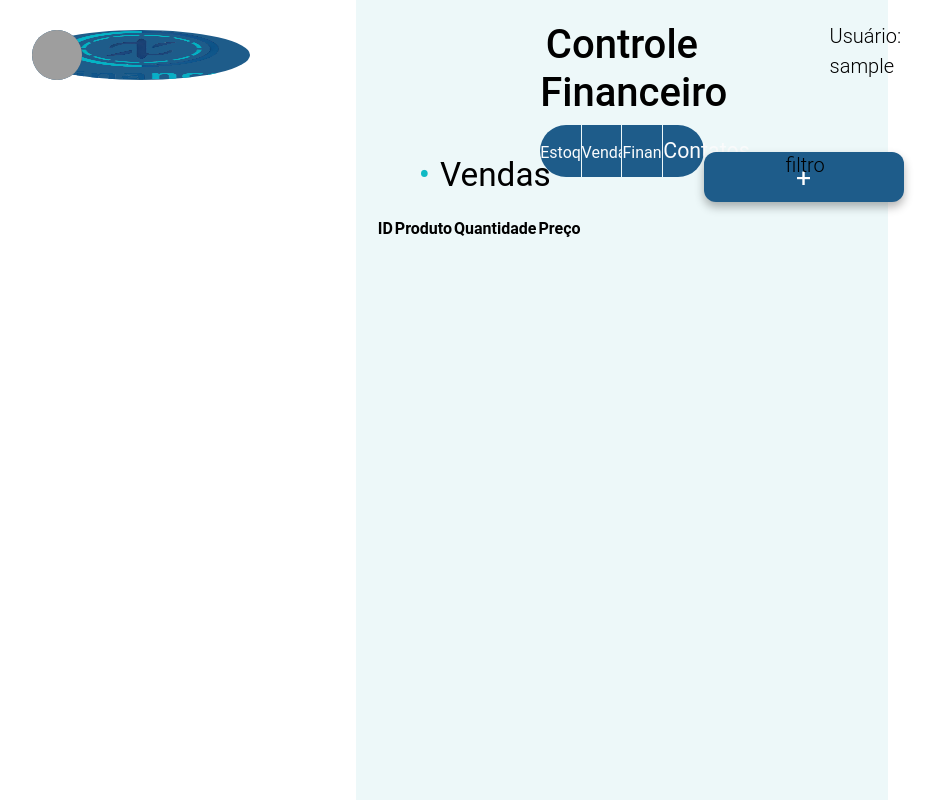
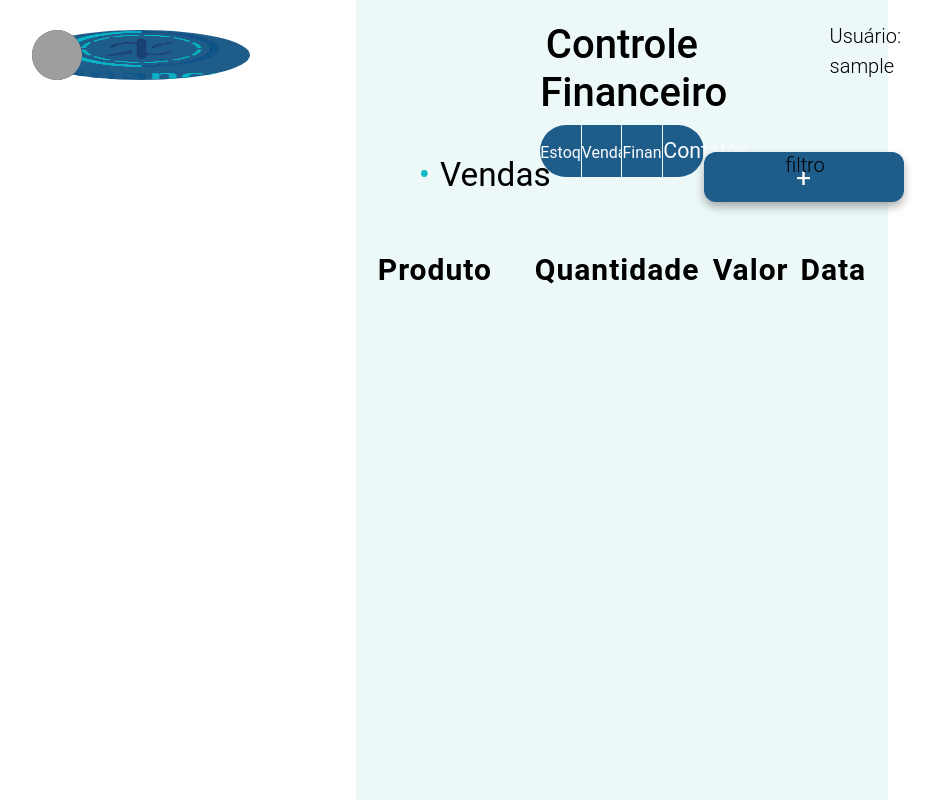
Before and after one commit to PedroAlves05/Finance, a Django app: page /financeiro/vendas/ in a window 1280 px wide. Shown: the whole page, without its empty margins (18-957 px from the left). Run offline with Django 5.2, Linux system fonts and the light colour scheme; the visitor is signed in with stand-in values (Sample User, id 1); data that the repository does not hold is empty; grey boxes are pictures that could not be loaded.

Commit message:
Tabela Vendas

```diff
--- a/financeiro/templates/vendas.html
+++ b/financeiro/templates/vendas.html
@@ -6,6 +6,7 @@
     <link rel="stylesheet" href="{% static 'fincaneiro/CSS/css.css' %}" >
     <link rel="stylesheet" href="{% static 'financeiro/CSS/cabecalho.css' %}">
     <link rel="stylesheet" href="{% static 'financeiro/CSS/modal.css' %}">
+    <link rel="stylesheet" href="{% static 'financeiro/CSS/tabelaVendas.css' %}">
     <link href="https://cdn.jsdelivr.net/npm/bootstrap@5.3.3/dist/css/bootstrap.min.css" rel="stylesheet">
     <script src="https://code.jquery.com/jquery-3.3.1.slim.min.js" integrity="sha384-q8i/X+965DzO0rT7abK41JStQIAqVgRVzpbzo5smXKp4YfRvH+8abtTE1Pi6jizo" crossorigin="anonymous"></script>
     <script src="https://cdn.jsdelivr.net/npm/popper.js@1.14.7/dist/umd/popper.min.js" integrity="sha384-UO2eT0CpHqdSJQ6hJty5KVphtPhzWj9WO1clHTMGa3JDZwrnQq4sF86dIHNDz0W1" crossorigin="anonymous"></script>
@@ -16,12 +17,7 @@
 
     {% block 'conteudo' %}
 
-    {% if messages %}
-        <br>
-        {% for message in messages %}
-            <div class="alert {{ message.tags }}">{{ message }}</div>
-        {% endfor %}
-    {% endif %}
+
     <div class="body">
         <header>
             <div class="logo">
@@ -61,7 +57,13 @@
                 {% endif %}
             </div>
         </header>
-
+        {% if messages %}
+        <br>
+        {% for message in messages %}
+            <div class="alert {{ message.tags }}">{{ message }}</div>
+        {% endfor %}
+        {% endif %}
+        <table>
         <div class="conteiner">
             <div>
                 <ul>
@@ -84,19 +86,18 @@
 
         </div>
 
-        <table>
             <tr>
-                <th>ID</th>
-                <th>Produto</th>
-                <th>Quantidade</th>
-                <th>Preço</th>
+                <th scope="col" class="texto">Produto</th>
+                <th scope="col" class="numero">Quantidade</th>
+                <th scope="col" class="numero">Valor</th>
+                <th scope="col" class="numero">Data</th>
             </tr>
             {% for venda in vendas %}
                 <tr class="linha-tabela">
-                    <td>{{venda.id}}</td>
-                    <td>{{venda.produto.nome}}</td>
-                    <td>{{venda.quantidade}}</td>
-                    <td>{{venda.preco}}</td>
+                    <td class="texto">{{venda.produto.nome}}</td>
+                    <td class="numero">{{venda.quantidade}}</td>
+                    <td class="numero">{{venda.preco}}</td>
+                    <td class="numero">{{venda.data}}</td>
                 </tr>
             {% endfor %}
         </table>
--- /dev/null
+++ b/templates/static/financeiro/CSS/tabelaVendas.css
@@ -0,0 +1,25 @@
+table {
+  margin-top: 30px;
+  border-collapse: collapse;
+  font-size: 20pt;
+  margin-left: auto;
+  margin-right: auto;
+  letter-spacing: 1px;
+  width: 100%;
+}
+th {
+  font-size: 22.5pt;
+}
+td {
+  min-width: 300px;
+}
+.texto {
+  text-align: left;
+}
+.numero {
+  text-align: right;
+}
+
+tbody > tr:nth-of-type(even) {
+  background-color: rgb(181, 240, 241);
+}
--- a/templates/static/usuarios/CSS/css.css
+++ b/templates/static/usuarios/CSS/css.css
@@ -1,19 +1,21 @@
-body, html {
+body,
+html {
   height: 100%;
   margin: 0;
-    font-family: 'Roboto', sans-serif;
+  font-family: "Roboto", sans-serif;
 }
 
 body {
   display: grid;
   place-items: center;
-    background-color: #1E5C8A;
+  background-color: #1e5c8a;
 }
 
-#loginDiv, #cadastrarDiv {
+#loginDiv,
+#cadastrarDiv {
   box-sizing: border-box;
   width: 680px;
-    background: #EDF8F9;
+  background: #edf8f9;
   border: 6px solid #000000;
   border-radius: 76px;
   display: flex;
@@ -35,7 +37,8 @@ h1 {
   text-align: center;
 }
 
-.form-group, .form-senha {
+.form-group,
+.form-senha {
   width: calc(100% - 30%);
   display: flex;
   flex-direction: column;
@@ -58,7 +61,7 @@ input {
   box-sizing: border-box;
   width: 100%;
   height: 77px;
-    background: #D9D9D9;
+  background: #d9d9d9;
   border-radius: 25px;
   padding: 10px;
   padding-left: 15px;
@@ -78,7 +81,7 @@ input {
 button {
   width: 200px;
   height: 50px;
-    background-color: #1E5C8A;
+  background-color: #1e5c8a;
   color: white;
   border: none;
   border-radius: 20px;
@@ -90,17 +93,18 @@ button {
 }
 
 #entrar:hover {
-    background-color: #17496E;
+  background-color: #17496e;
   transform: translateY(-3px);
 }
 
-#voltarInicio , img{
+#voltarInicio,
+img {
   position: fixed;
   width: 50px;
   height: 50px;
   top: 30px;
   left: 50px;
-    background-color: #1E5C8A;
+  background-color: #1e5c8a;
   border-radius: 100%;
   font-size: 1.5rem;
   color: black;
@@ -109,9 +113,8 @@ button {
 }
 
 img:hover {
-    background-color: #17496E;
+  background-color: #17496e;
 }
-
 
 .links {
   display: flex;
@@ -119,7 +122,8 @@ img:hover {
   width: 100%;
 }
 
-a, .cadastro{
+a,
+.cadastro {
   font-size: 1rem;
   color: #000000;
   text-align: right;
@@ -129,10 +133,10 @@ a, .cadastro{
   margin-bottom: 0px;
   transition: color 0.3s;
 }
-a{
-    color:#1E5C8A;
+a {
+  color: #1e5c8a;
 }
 
 a:hover {
-    color: #17496E;
+  color: #17496e;
 }
```
Also changed, not shown: templates/static/financeiro/CSS/cabecalho.css (+20 -21 lines), templates/static/financeiro/CSS/modal.css (+13 -16 lines). Lines whose indentation alone changed are shown as unchanged.
